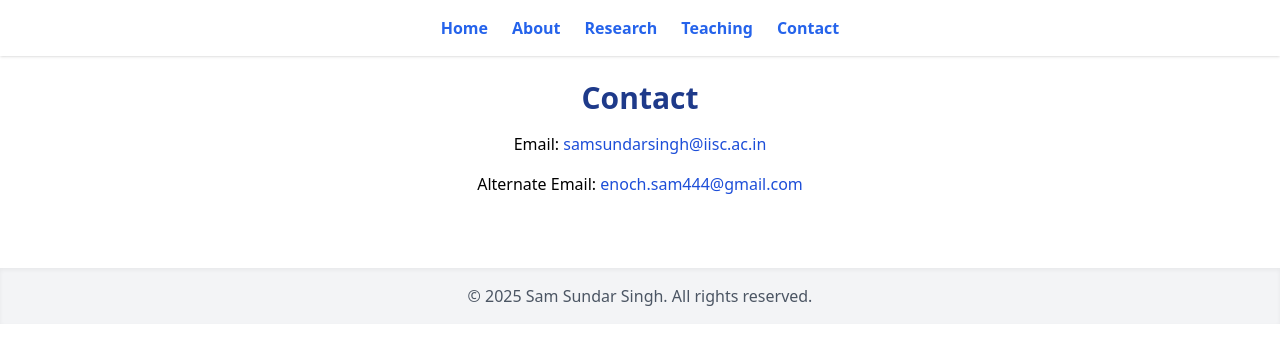
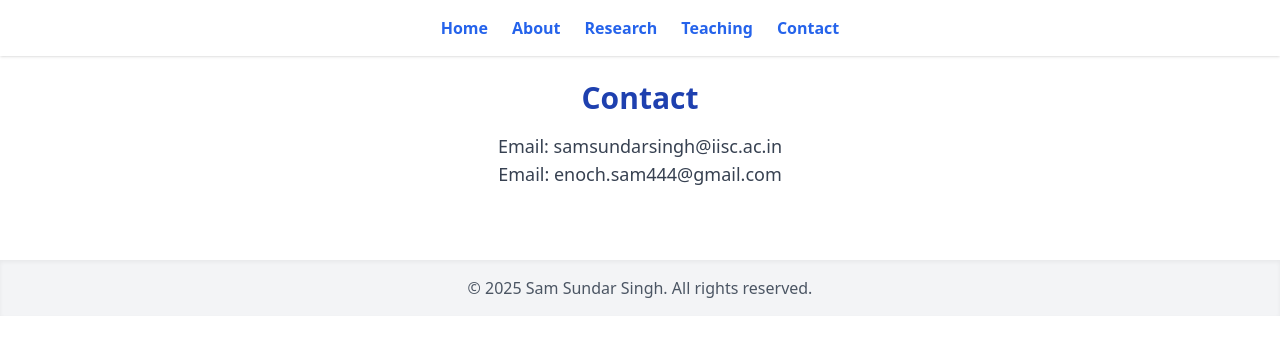
Before and after one commit to samsundarsingh-22/samsundarsingh-22.github.io, a React (Create React App) app: page /contact in a window 1280 px wide. Shown: the top 362 px of the page. Built offline with nearby package versions, Linux system fonts and the light colour scheme.

Commit message:
Remove LinkedIn from Contact section

```diff
--- a/src/components/Contact.jsx
+++ b/src/components/Contact.jsx
@@ -2,10 +2,10 @@ import React from "react";
 
 function Contact() {
   return (
-    <div className="p-6 text-center space-y-4">
-      <h2 className="text-3xl font-bold text-blue-900">Contact</h2>
-      <p>Email: <a href="mailto:samsundarsingh@iisc.ac.in" className="text-blue-700 hover:underline">samsundarsingh@iisc.ac.in</a></p>
-      <p>Alternate Email: <a href="mailto:enoch.sam444@gmail.com" className="text-blue-700 hover:underline">enoch.sam444@gmail.com</a></p>
+    <div className="p-6 text-center">
+      <h2 className="text-3xl font-semibold text-blue-800 mb-4">Contact</h2>
+      <p className="text-gray-700 text-lg">Email: samsundarsingh@iisc.ac.in</p>
+      <p className="text-gray-700 text-lg">Email: enoch.sam444@gmail.com</p>
     </div>
   );
 }
```
